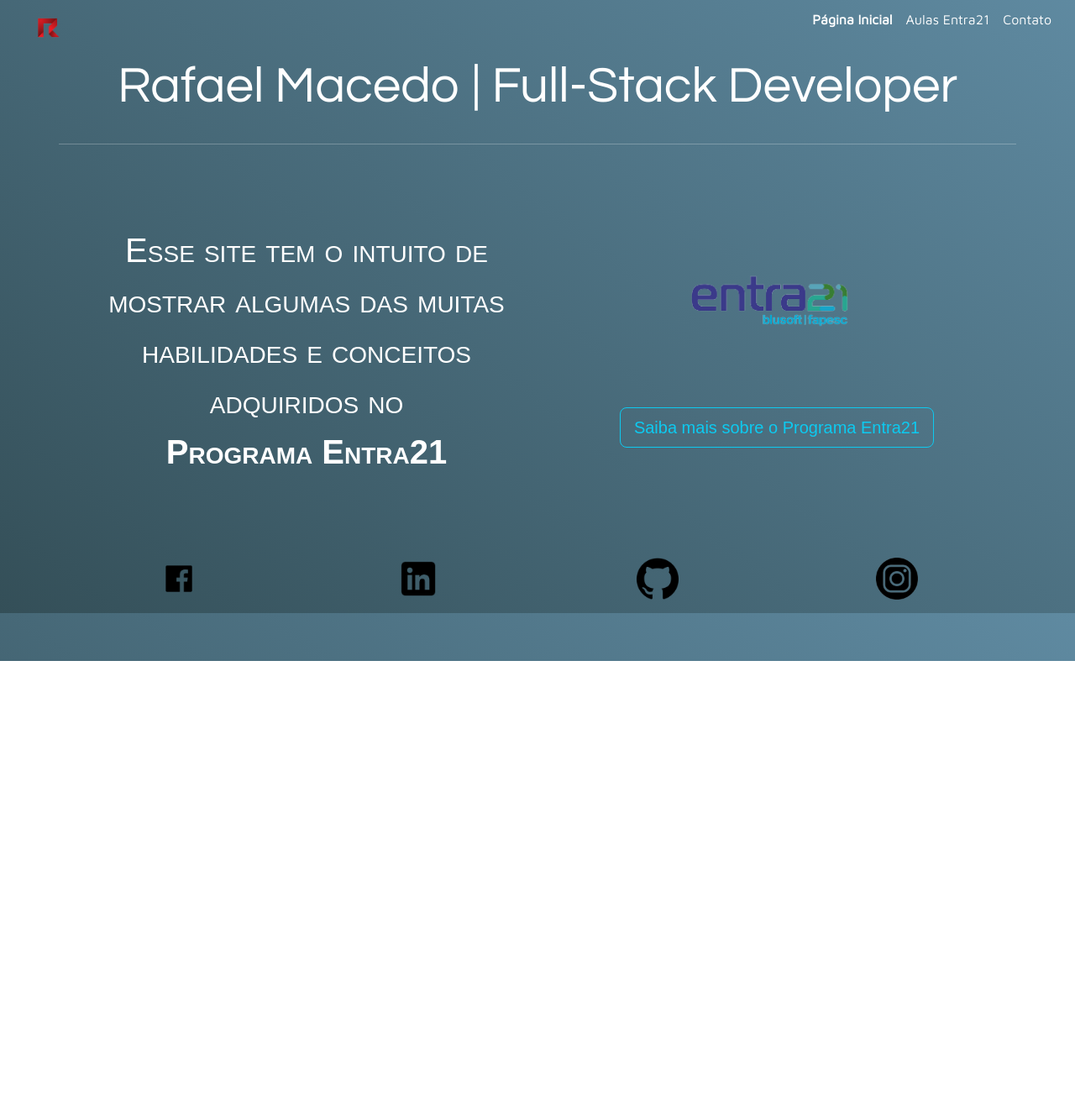
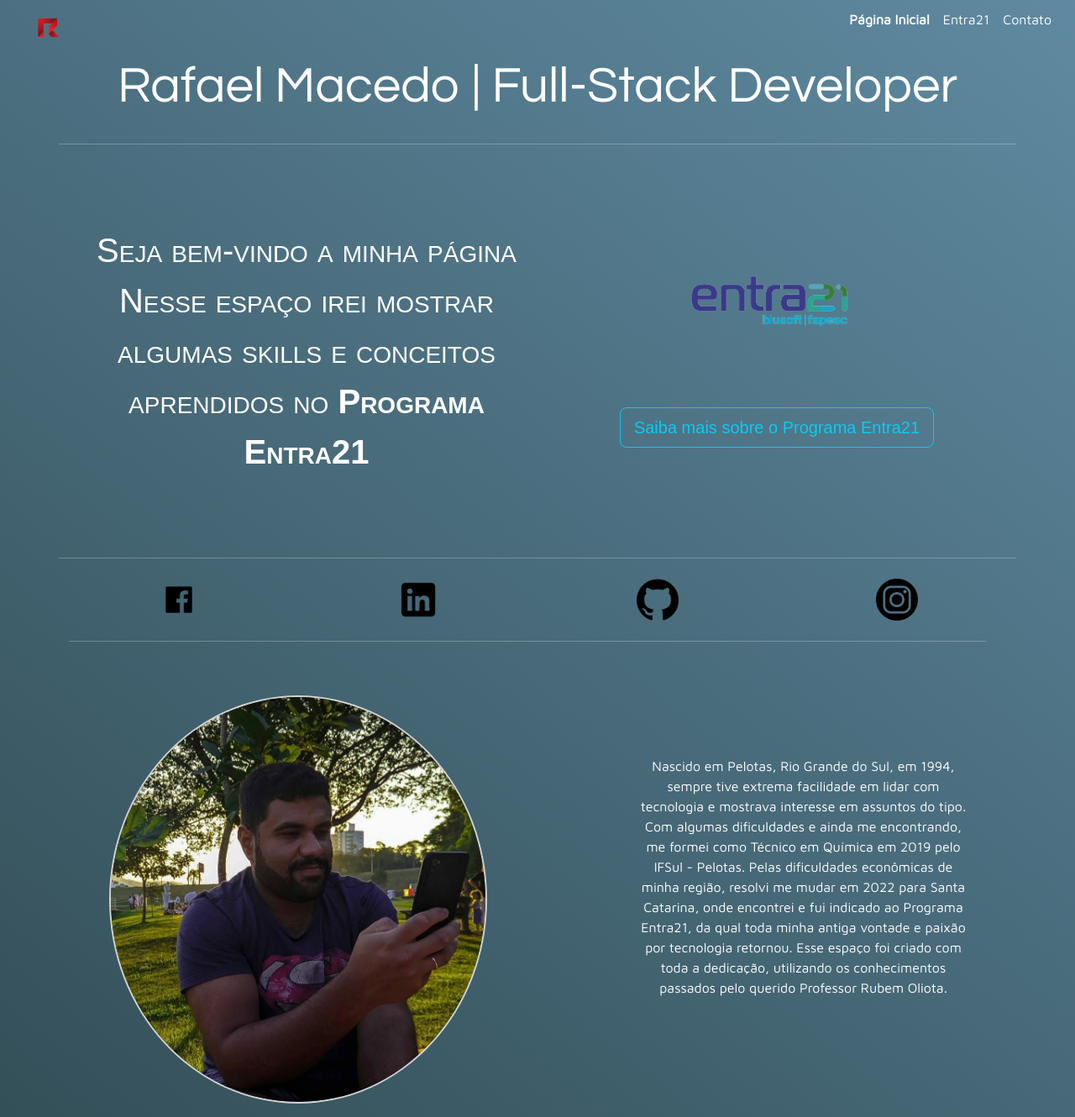
Before and after one commit to rmcedo/Projetos_Individuais, a plain HTML site: page Portifolio Bootstrap/index.html in a window 1280 px wide. Shown: the part 13-1343 px from the top of the page at 84% size. Before the commit the page ends 800 px from the top, so only its background shows below. Drawn offline with nearby package versions, Linux system fonts and the light colour scheme; a web font is replaced by a local one.

Commit message:
Alterações da página inicial e imagens EM BREVE

```diff
--- a/Portifolio Bootstrap/CSS/rmcedo.css
+++ b/Portifolio Bootstrap/CSS/rmcedo.css
@@ -11,12 +11,16 @@
 .questrial {
   font-size: 60px;
   font-family: 'Questrial', sans-serif;
+
 }
 
 .orienta {
 
   font-family: 'Orienta', sans-serif;
+
+
 }
+
 
 .fundo {
 
@@ -27,6 +31,15 @@
   height: 100vh;
   color: white;
   background-size: auto;
+}
+
+.foto{
+  border: 2px solid lightgrey;
+  border-radius: 50%;
+  width: 450px;
+  img-
+
+
 }
 
 .tracking-in-expand {
--- a/Portifolio Bootstrap/index.html
+++ b/Portifolio Bootstrap/index.html
@@ -25,7 +25,7 @@
                         <nav class="maven nav nav-masthead float-end">
                             <a class="mt-1 nav-link fw-semibold py-1 px-0 active me-3" style="color:white"
                                 aria-current="page" href="/index.html">Página Inicial</a>
-                            <a class="mt-1 me-3 nav-link py-1 px-0" style="color:white" href="/repositorios.html">Aulas
+                            <a class="mt-1 me-3 nav-link py-1 px-0" style="color:white" href="/repositorios.html">
                                 Entra21</a>
                             <a class="mt-1 nav-link py-1 px-0" style="color:white" href="/contato.html">Contato</a>
                         </nav>
@@ -44,11 +44,11 @@
                 <div class="col-6 pt-2">
 
 
-                    <p class=" orienta me-1 m-4 pt-4 mt-5" style="font-size: 40px; font-variant: small-caps;">Esse
-                        site tem o intuito de mostrar algumas das muitas
-                        habilidades e conceitos
-                        adquiridos no
-                        <br><strong>Programa Entra21</strong>
+                    <p class=" orienta me-1 m-4 pt-4 mt-5" style="font-size: 40px; font-variant: small-caps;">Seja
+                        bem-vindo a
+                        minha página <br>
+                        Nesse espaço irei mostrar algumas skills e conceitos aprendidos no
+                        <strong>Programa Entra21</strong>
                     </p></br>
 
                 </div>
@@ -61,39 +61,56 @@
                 </div>
             </div>
 
-            <div class="row contai pt-5">
-                <div class="col-3">
+            <div class="row pt-5">
+                <hr>
+                <div class="col-3 pt-2">
                     <a href="https://www.facebook.com/rafaeldasm/"><img src="/Mídias/facebook icon.png" height="50px"
                             width="50px"></a>
                 </div>
-                <div class="col-3">
+                <div class="col-3 pt-2">
                     <a href="https://www.linkedin.com/in/rmcedo/"><img src="/Mídias/Linkedin Icon.png" height="50px"
                             width="50px"></a>
                 </div>
-                <div class="col-3">
+                <div class="col-3 pt-2">
                     <a href="https://github.com/rmcedo"><img src="/Mídias/logotipo-do-github.png" height="50px"
-                        width="50px" ></a>
+                            width="50px"></a>
                 </div>
-                <div class="col-3">
+                <div class="col-3 pt-2">
                     <a href="https://www.instagram.com/rafaeldasm/"><img src="/Mídias/Instagram Icon.png" height="50px"
                             width="50px"></a>
                 </div>
+
             </div>
+
+            <div class="row container pt-4">
+                <hr>
+                <div class="row pt-5"></div>
+                <div class="col-6"><img class="foto" src="/Mídias/rmcedo.jpg" alt=""></div>
+                <div class="col-1"></div>
+                <div class="col-5">
+                    <p class="maven me-1 m-4 pt-4 mt-5">Nascido em Pelotas, Rio Grande do Sul, em 1994, sempre tive
+                        extrema
+                        facilidade em lidar com tecnologia e mostrava interesse em assuntos do tipo. Com algumas
+                        dificuldades e ainda
+                        me encontrando, me formei como Técnico em Química em 2019 pelo IFSul - Pelotas. Pelas
+                        dificuldades econômicas
+                        de minha região, resolvi me mudar em 2022 para Santa Catarina, onde encontrei e fui indicado ao
+                        Programa Entra21,
+                        da qual toda minha antiga vontade e paixão por tecnologia retornou. Esse espaço foi criado com
+                        toda a dedicação,
+                        utilizando os conhecimentos passados pelo querido Professor Rubem Oliota.
+                    </p>
+                </div>
+            </div>
+
     </div>
 
 
-    </main>
-
-
-    </div>
-
-    <footer class="">
-
-
-    </footer>
 
 
 
+
+    </main>
 
 
 
@@ -110,6 +127,8 @@
     <script src="https://cdn.jsdelivr.net/npm/bootstrap@5.2.0-beta1/dist/js/bootstrap.bundle.min.js"
         integrity="sha384-pprn3073KE6tl6bjs2QrFaJGz5/SUsLqktiwsUTF55Jfv3qYSDhgCecCxMW52nD2"
         crossorigin="anonymous"></script>
+
+    <script src="https://kit.fontawesome.com/39f431a82f.js" crossorigin="anonymous"></script>
 </body>
 
 </html>
```
Also changed, not shown: Portifolio Bootstrap/contato.html (+20 -9 lines), Portifolio Bootstrap/repositorios.html (+48 -9 lines), Portifolio Bootstrap/Mídias/ContactUs.png (added), Portifolio Bootstrap/Mídias/emConstrucao-transformed.png (added), Portifolio Bootstrap/Mídias/emConstrução.png (added), Portifolio Bootstrap/Mídias/rmcedo.jpg (added), Portifolio Bootstrap/Mídias/undraw_Contact_us_re_4qqt.png (added).
